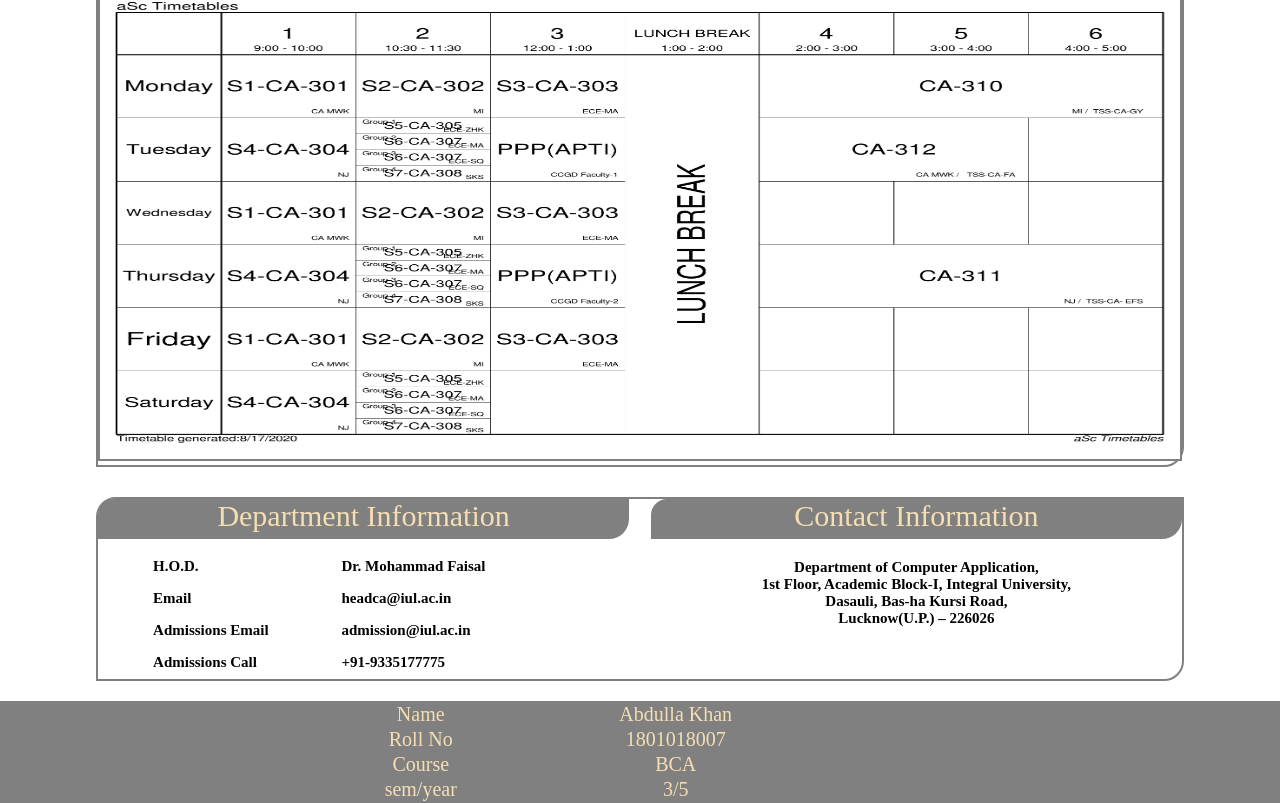
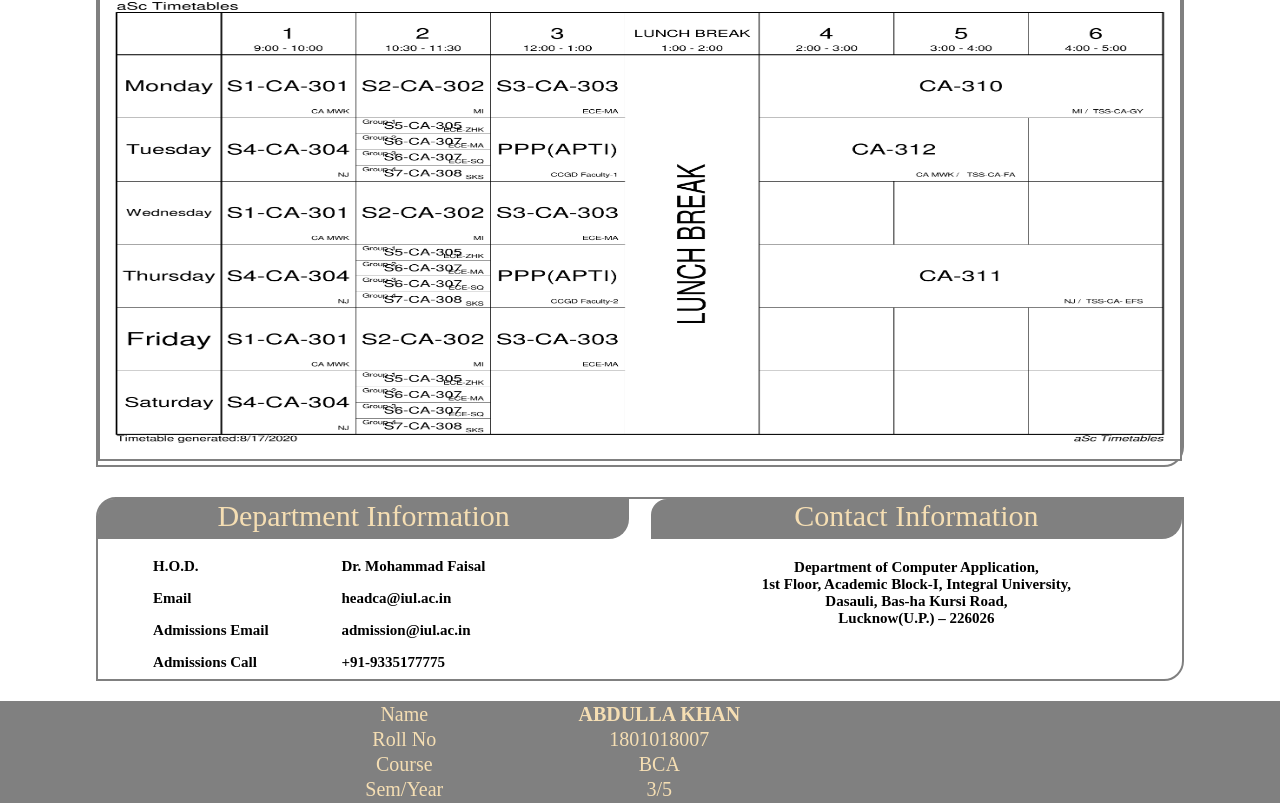
Before and after one commit to abdullakhank/Assignment, a plain HTML site: page index.html in a window 1280 px wide. Shown: the part 1345-2148 px from the top of the page. Drawn offline with Linux system fonts and the light colour scheme.

Commit message:
Update index.html

```diff
--- a/index.html
+++ b/index.html
@@ -94,7 +94,7 @@
                 <table>
                     <tr>
                         <td>Name</td>
-                        <td>Abdulla Khan</td>
+                        <td> <b>ABDULLA KHAN </b></td>
                     </tr>
                     <tr>
                         <td>Roll No</td>
@@ -105,7 +105,7 @@
                         <td>BCA</td>
                     </tr>
                     <tr>
-                        <td>sem/year</td>
+                        <td>Sem/Year</td>
                         <td>3/5</td>
                     </tr>
                 </table>
```
